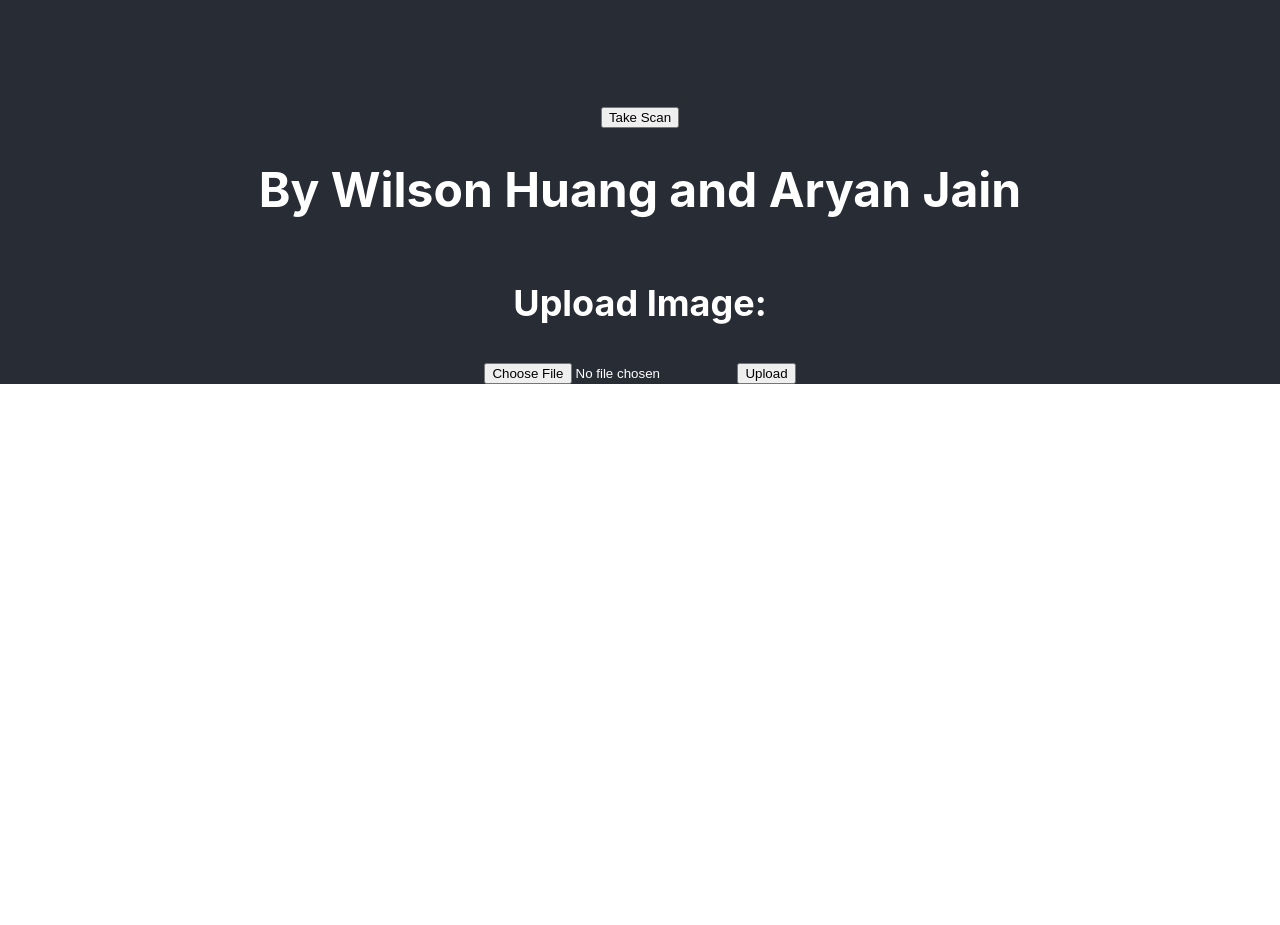
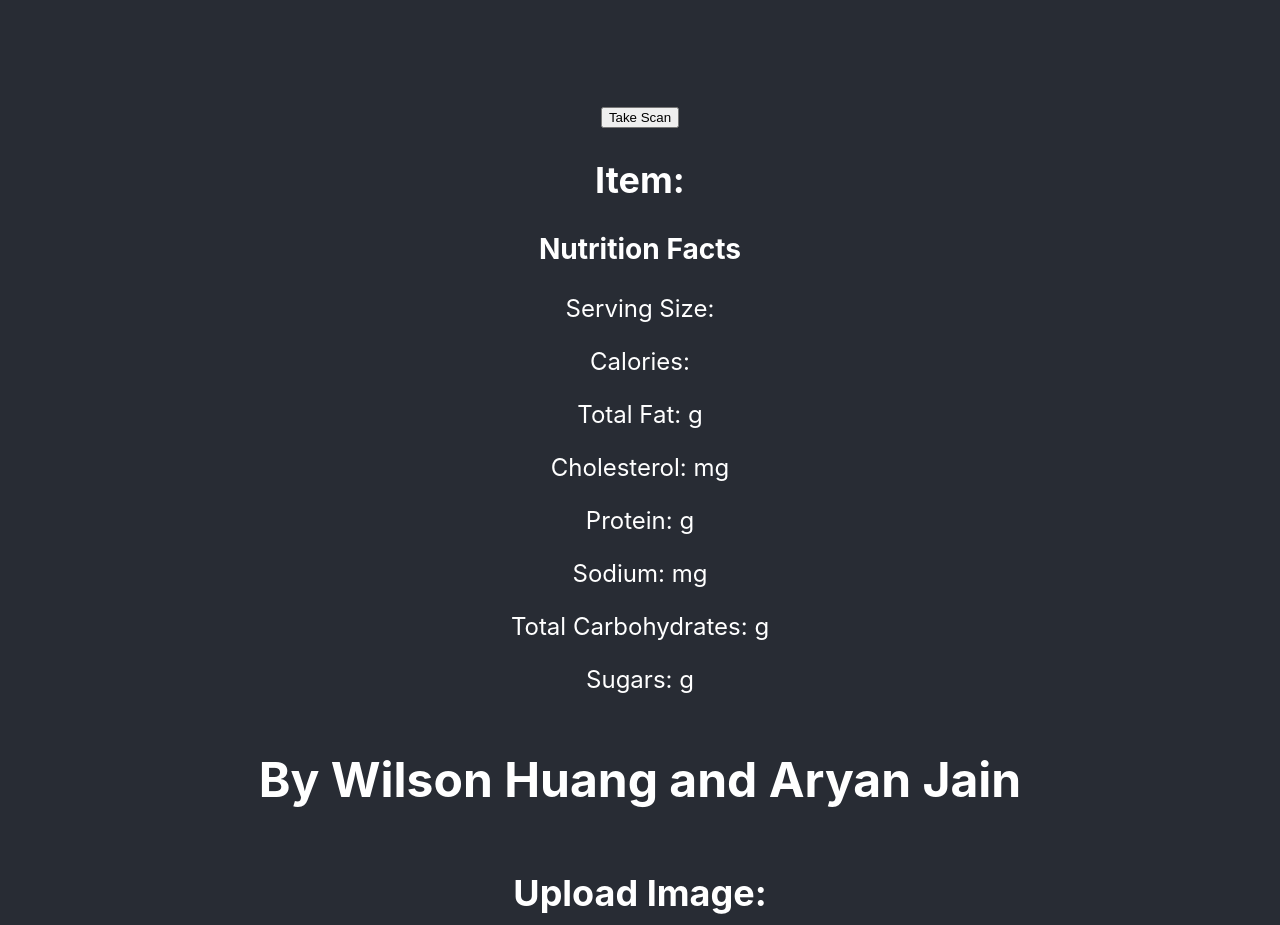
Before and after one commit to Ari-J3104/food-hack, a React (Create React App) app in the folder client/my-app/: page / in a window 1280 px wide. Shown: the part 1020-1945 px from the top of the page. Before the commit the page ends 1404 px from the top, so only its background shows below. Built offline with nearby package versions, Linux system fonts and the light colour scheme; no server answers.

Commit message:
added nutrition

```diff
--- a/client/my-app/src/App.js
+++ b/client/my-app/src/App.js
@@ -3,11 +3,14 @@
 import React, { useEffect, useRef, useState, setState } from 'react';
 import './App.css';
 
-const CameraPreview = ({ onTakeScan }) => {
+const CameraPreview = ({ onTakeScan, onFirstFoodChange }) => {
   const videoRef = useRef(null);
   const canvasRef = useRef(null);
   const [loading, setLoading] = useState(false);
 
+const handleFirstFoodChange = (data) => {
+		onFirstFoodChange(data);
+	};
   const takeScan = () => {
     setLoading(true);
     const canvas = canvasRef.current;
@@ -35,19 +38,7 @@ const CameraPreview = ({ onTakeScan }) => {
 
 			var firstFood = data.foods[0];
 			console.log(firstFood);
-			this.setState({
-				itemName: firstFood.food_name,
-				servingSize: firstFood.serving_qty + " " + firstFood.serving_unit,
-				calories: firstFood.nf_calories,
-				totalFat: firstFood.nf_total_fat,
-				cholesterol: firstFood.nf_cholesterol,
-				protein: firstFood.nf_protein,
-				sodium: firstFood.nf_sodium,
-				carbs: firstFood.nf_total_carbohydrate,
-				sugars: firstFood.nf_sugars,
-				caffeine: firstFood.nf_caffeine,
-
-			})
+			handleFirstFoodChange(firstFood);
 		})
       })
       .catch((error) => {
@@ -91,14 +82,16 @@ const ScanDisplay = ({ scan, onReturnToLiveFeed }) => {
     <div className="text-center">
       <h2>Scan:</h2>
       <img src={scan} alt="scan" style={{ maxWidth: '100%' }} />
-      <NutritionFacts />
+
       <button onClick={onReturnToLiveFeed}>Return to Live Feed</button>
     </div>
   );
 };
 
-const NutritionFacts = () => {
+const NutritionFacts = ({firstFood}) => {
   // Basic editable nutrition facts
+  console.log("this is first food");
+  console.log(firstFood)
   const [itemName, getItemName] = useState(null);
   const [servingSize, setServingSize] = useState(null);
   const [calories, setCalories] = useState(null);
@@ -108,7 +101,20 @@ const NutritionFacts = () => {
   const [sodium, setSodium] = useState('mg');
   const [carbs, setCarbs] = useState('g');
   const [sugars, setSugars] = useState('g');
-  const [caffeine, setCaffeine] = useState('mg');
+
+	useEffect(() => {
+		if (firstFood) {
+			getItemName(firstFood.food_name);
+			setServingSize(firstFood.serving_qty + " " + firstFood.serving_unit);
+			setCalories(firstFood.nf_calories);
+			setTotalFat(firstFood.nf_total_fat);
+			setCholesterol(firstFood.nf_cholesterol);
+			setProtein(firstFood.nf_protein);
+			setSodium(firstFood.nf_sodium);
+			setCarbs(firstFood.nf_total_carbohydrate);
+			setSugars(firstFood.nf_sugars);
+		}
+	})
 
 
   return (
@@ -123,7 +129,6 @@ const NutritionFacts = () => {
 	  <p>Sodium: {sodium}</p>
 	  <p>Total Carbohydrates: {carbs}</p>
 	  <p>Sugars: {sugars}</p>
-	  <p>Caffeine: {caffeine}</p>
       {/* Add more nutrition facts as needed */}
     </div>
   );
@@ -142,7 +147,8 @@ const UploadImage = () => {
 };
 
 function App() {
-  const [scan, setScan] = useState(null);
+  	const [scan, setScan] = useState(null);
+	const [firstFood, setFirstFood] = useState(null);
 
   const handleTakeScan = (data) => {
     setScan(data);
@@ -151,7 +157,9 @@ function App() {
   const handleReturnToLiveFeed = () => {
     setScan(null);
   };
-
+	const onFirstFoodChange = (data) => {
+		setFirstFood(data);
+	};
   return (
     <div className="App">
       <header className="App-header">
@@ -161,8 +169,10 @@ function App() {
         {scan ? (
           <ScanDisplay scan={scan} onReturnToLiveFeed={handleReturnToLiveFeed} />
         ) : (
-          <CameraPreview onTakeScan={handleTakeScan} />
+          <CameraPreview onTakeScan={handleTakeScan} onFirstFoodChange={setFirstFood} />
+
         )}
+		<NutritionFacts firstFood={firstFood} />
 
         {/* Optional: Add other content */}
         <h1>By Wilson Huang and Aryan Jain</h1>
```
Also changed, not shown: 1 other file (tests, documents, lock files or other folders).
